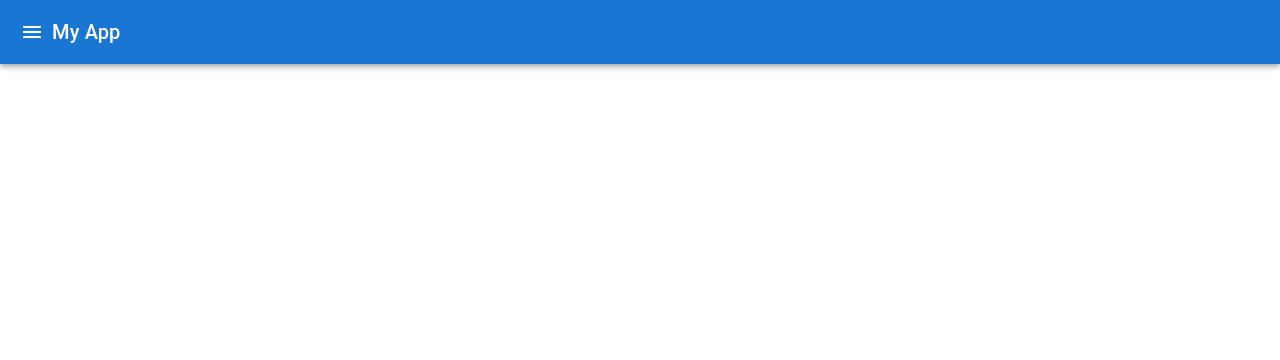
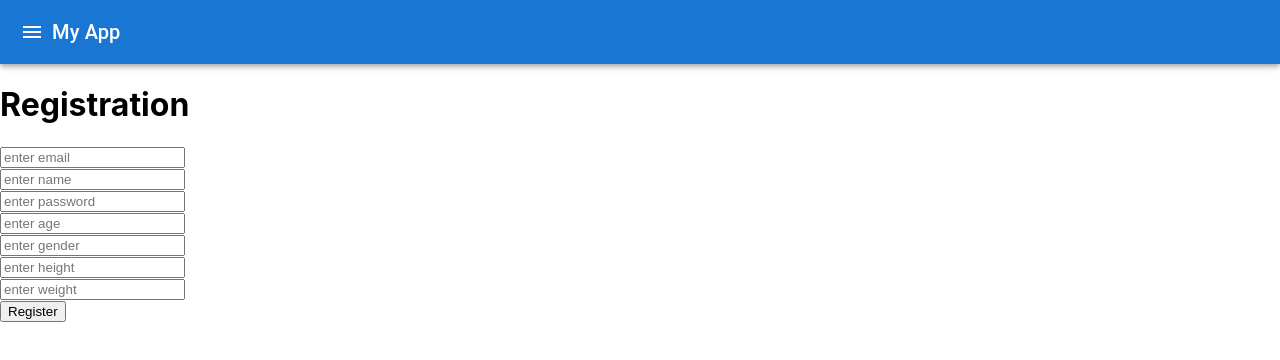
Before and after one commit to HarshithaDinesh/hms, a React (Create React App) app in the folder client/: page /register in a window 1280 px wide. Before the commit this address had no page. Shown: the top 360 px of the page. Built offline with nearby package versions, Linux system fonts and the light colour scheme.

Commit message:
login changes

```diff
--- /dev/null
+++ b/client/src/components/registration.jsx
@@ -0,0 +1,54 @@
+import React, { useState } from 'react'
+import axios from 'axios'
+// or
+// import { FilledInput } from '@mui/material';
+
+function Registration() {
+
+   const[email, setEmail] =useState('')
+   const[name, setname] =useState('')
+   const[password, setpassword] =useState('')
+   const[age, setage] =useState('')
+   const[gender, setgender] =useState('')
+   const[height, setheight] =useState('')
+   const[weight, setweight] =useState('')
+
+    async function register(){
+await axios.post("http://localhost:3003/api/register",{email, name, password, age, gender, height, weight})
+.then((res)=>{
+    console.log(res.data)
+}).catch((err=>{
+    console.log(err)
+}))
+
+    }
+  return (
+    <>
+    <h1>Registration</h1>
+    <div>
+        <input value={email} type='text' placeholder='enter email' onChange={(e)=>{setEmail(e.target.value)}}/>
+    </div>
+    <div>
+        <input type='text' value={name} placeholder='enter name' onChange={(e)=>{setname(e.target.value)}}/>
+    </div>
+    <div>
+        <input type='password' value={password} placeholder='enter password' onChange={(e)=>{setpassword(e.target.value)}}/>
+    </div>
+    <div>
+        <input type='text' value={age} placeholder='enter age' onChange={(e)=>{setage(e.target.value)}}/>
+    </div>
+    <div>
+        <input type='text' value ={gender} placeholder='enter gender' onChange={(e)=>{setgender(e.target.value)}}/>
+    </div>
+    <div>
+        <input type='number' value={height} placeholder='enter height' onChange={(e)=>{setheight(e.target.value)}}/>
+    </div>
+    <div>
+        <input type='number'value={weight} placeholder='enter weight' onChange={(e)=>{setweight(e.target.value)}}/>
+    </div>
+    <button onClick={register}>Register</button>
+    </>
+  )
+}
+
+export default Registration
--- a/client/src/layout.jsx
+++ b/client/src/layout.jsx
@@ -16,6 +16,7 @@ import PatientDashboard from "./pages/patientDashboard";
 import Login from "./pages/login";
 import Healthcare from "./pages/healthcare";
 import Profile from "./pages/profile";
+import Registration from "./components/registration";
 
 export default function Layout() {
   const [open, setOpen] = useState(false);
@@ -81,6 +82,7 @@ export default function Layout() {
         <Route path="/patient" element={<PatientDashboard />} />
         <Route path="/profile" element={<Profile />} />
         <Route path="/healthcare" element={<Healthcare />} />
+        <Route path="/register" element={<Registration />} />
       </Routes>
     </Router>
   );
--- a/client/src/pages/login.jsx
+++ b/client/src/pages/login.jsx
@@ -1,7 +1,48 @@
-import React from "react";
+import axios from "axios";
+import React, { useState } from "react";
 
-const Login = () => {
-  return <h1>Login/log out page</h1>;
-};
+function Login() {
+  const [email, setEmail] = useState("");
+  const [password, setpassword] = useState("");
+
+  async function loginn() {
+    await axios
+      .post("/userApi/login", { email, password })
+      .then((res) => {
+        console.log(res.data);
+      })
+      .catch((err) => {
+        console.log(err);
+      });
+  }
+
+  return (
+    <>
+      <div>
+        <div>
+          <input
+            placeholder="enter email"
+            value={email}
+            onChange={(e) => {
+              setEmail(e.target.value);
+            }}
+          />
+        </div>
+        <div>
+          <input
+            placeholder="enter password"
+            value={password}
+            onChange={(e) => {
+              setpassword(e.target.value);
+            }}
+          />
+        </div>
+        <div>
+          <button onClick={loginn}>Login</button>
+        </div>
+      </div>
+    </>
+  );
+}
 
 export default Login;
```
